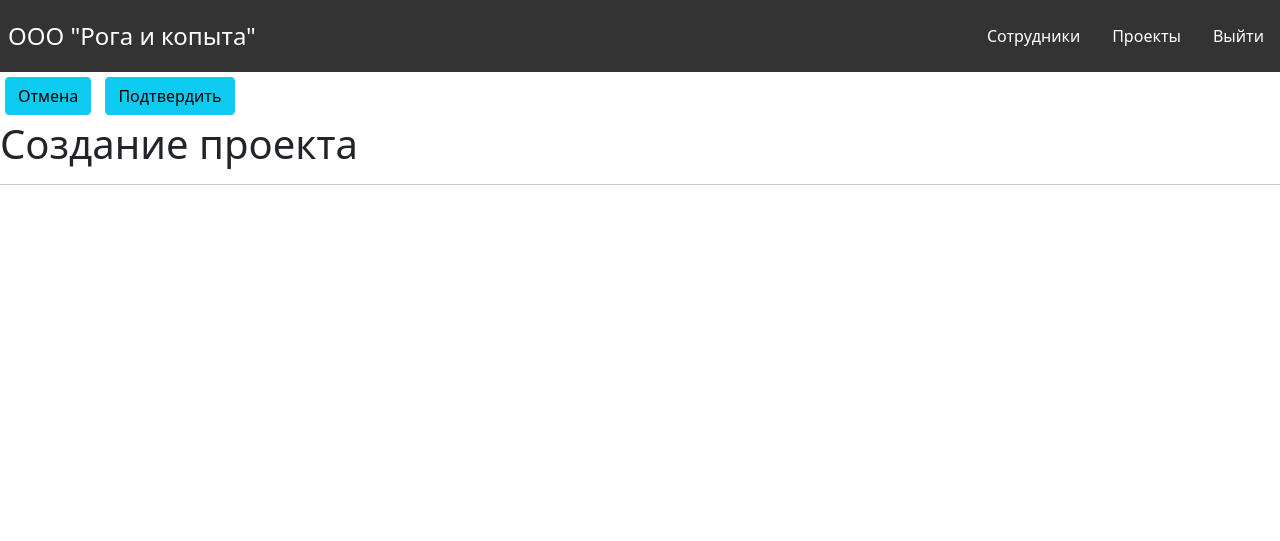
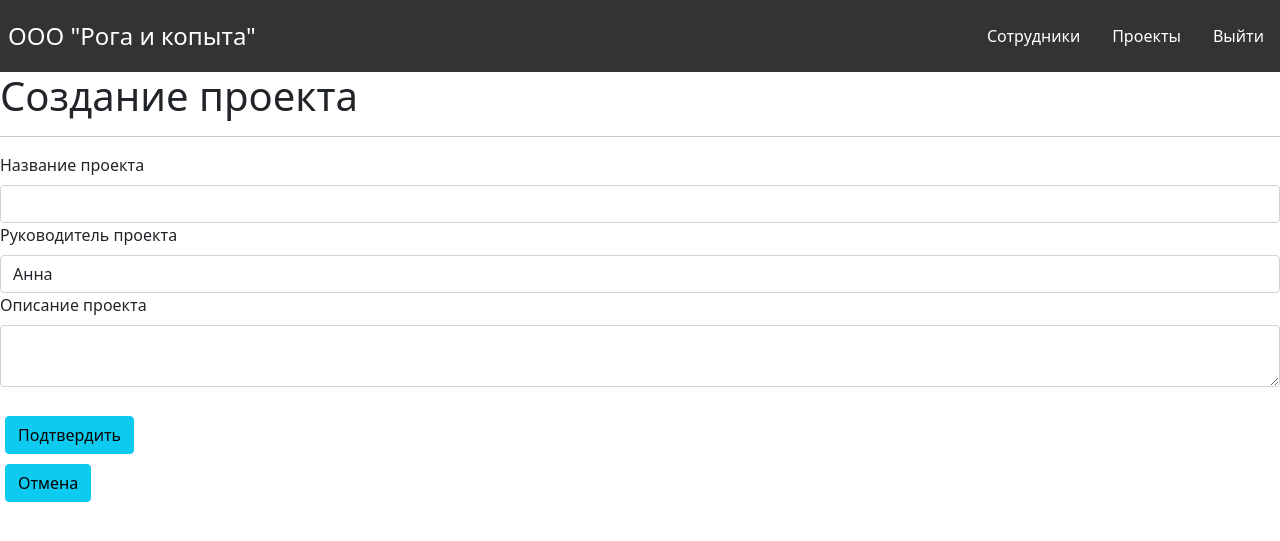
Before and after one commit to PaulMatthewss/Project-Tracking, a Flask app: page /newproject in a window 1280 px wide. Shown: the top 541 px of the page. Run offline with Flask 2, Linux system fonts and the light colour scheme.

Commit message:
Form for creating a project

```diff
--- a/app.py
+++ b/app.py
@@ -1,6 +1,6 @@
 from flask import Flask, render_template
 from flask_wtf import FlaskForm
-from wtforms import StringField, SubmitField
+from wtforms import StringField, SubmitField, SelectField, TextAreaField
 from wtforms.validators import DataRequired
 
 #Flask instance
@@ -13,6 +13,12 @@ class WorkerForm(FlaskForm):
     phone = StringField("Телефон", validators=[DataRequired()])
     email = StringField("Эл.адрес", validators=[DataRequired()])
     socmid = StringField("Соц.сеть", validators=[DataRequired()])
+    submit = SubmitField("Подтвердить")
+
+class ProjectForm(FlaskForm):
+    project_name = StringField("Название проекта", validators=[DataRequired()])
+    project_manager = SelectField("Руководитель проекта", choices=[('Анна'), ('Павел'), ('Пётр')], validate_choice=False)
+    project_description = TextAreaField("Описание проекта", validators=[DataRequired()])
     submit = SubmitField("Подтвердить")
 
 #Main page that logs you into system
@@ -62,9 +68,26 @@ def newworker():
         form = form)
 
 #Create a new project
-@app.route('/newproject')
+@app.route('/newproject', methods=['GET', 'POST'])
 def newproject():
-    return render_template('newproject.html')
+    project_name = None
+    project_manager = None
+    project_description = None
+    form = ProjectForm()
+    #Validate Form
+    if form.validate_on_submit():
+        project_name = form.project_name.data
+        form.project_name.data = ''
+        project_manager = form.project_manager.data
+        form.project_manager.data = ''
+        project_description = form.project_description.data
+        form.project_description.data = ''
+
+    return render_template('newproject.html',
+        project_name = project_name,
+        project_manager = project_manager,
+        project_description = project_description,
+        form = form)
 
 if __name__ == "__main__":
     app.run(debug=True)
--- a/templates/newproject.html
+++ b/templates/newproject.html
@@ -5,8 +5,27 @@
 {% endblock %}
 
 {% block body %}
-<a href="projects"><button class="btn btn-info">Отмена</button></a>
-<a href="projects"><button class="btn btn-info">Подтвердить</button></a>
 <h1>Создание проекта</h1>
 <hr color="black">
+
+{% if project_name %}
+    <h1>Проект: {{ project_name }}, руководитель: {{ project_manager }}</h1>
+{% else %}
+    <form method="POST">
+        {{ form.hidden_tag() }}
+
+        {{ form.project_name.label(class="form-label") }}
+        {{ form.project_name(class="form-control") }}
+        {{ form.project_manager.label(class="form-label") }}
+        {{ form.project_manager(class="form-control") }}
+        {{ form.project_description.label(class="form-label") }}
+        {{ form.project_description(class="form-control") }}
+        <br/>
+
+        {{ form.submit(class="btn btn-info") }}
+    </form>
+    <a href="projects"><button class="btn btn-info">Отмена</button></a>
+
+{% endif %}
+
 {% endblock %}
```
